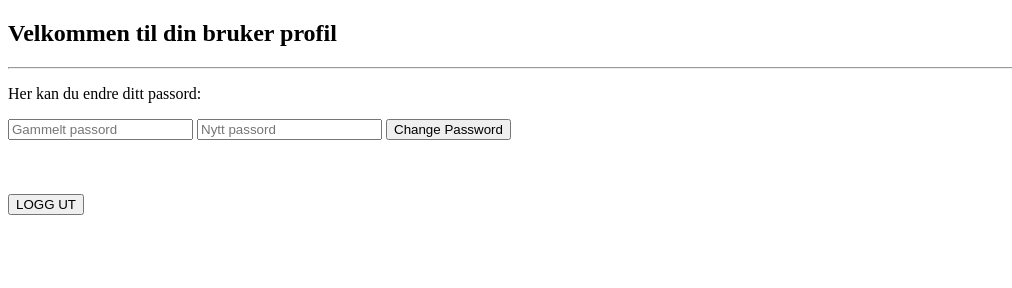
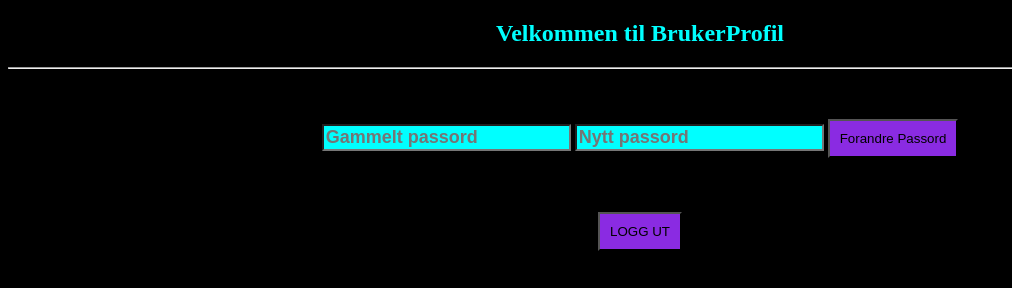
Before and after one commit to GokstadMan/Craig-task04, a website: page userpage.html in a window 1280 px wide. Shown: the whole page, without its empty margins (0-1012 px from the left). Drawn offline with Linux system fonts and the light colour scheme.

Commit message:
CSS changes and changes in app.js

```diff
--- a/index.css
+++ b/index.css
@@ -8,8 +8,13 @@ h2{
 }
 
 input{
-    font-size:x-large;
+    font-size:large;
     background-color: aqua;
     color: black;
     font-weight: bolder;
 }
+
+button{
+    background-color: blueviolet;
+    padding:10px
+}
--- a/userpage.html
+++ b/userpage.html
@@ -5,9 +5,10 @@
     <meta charset="UTF-8">
     <meta http-equiv="X-UA-Compatible" content="IE=edge">
     <meta name="viewport" content="width=device-width, initial-scale=1.0">
-    <title>USERPAGE</title>
+    <title>Craig Homework Userpage</title>
+    <link rel="stylesheet" href="index.css">
 </head>
-<h2>Velkommen til din bruker profil</h2>
+<h2>Velkommen til BrukerProfil</h2>
 <hr>
 <p>Her kan du endre ditt passord:</p>
 
@@ -16,7 +17,7 @@
         <input type="password" placeholder="Gammelt passord" name="oldpassword">
         <input type="password" placeholder="Nytt passord" name="newpassword">
         <button type="submit">
-            Change Password
+            Forandre Passord
         </button>
     </form>
 </body>
```
Also changed, not shown: app.js (+15 -36 lines).
